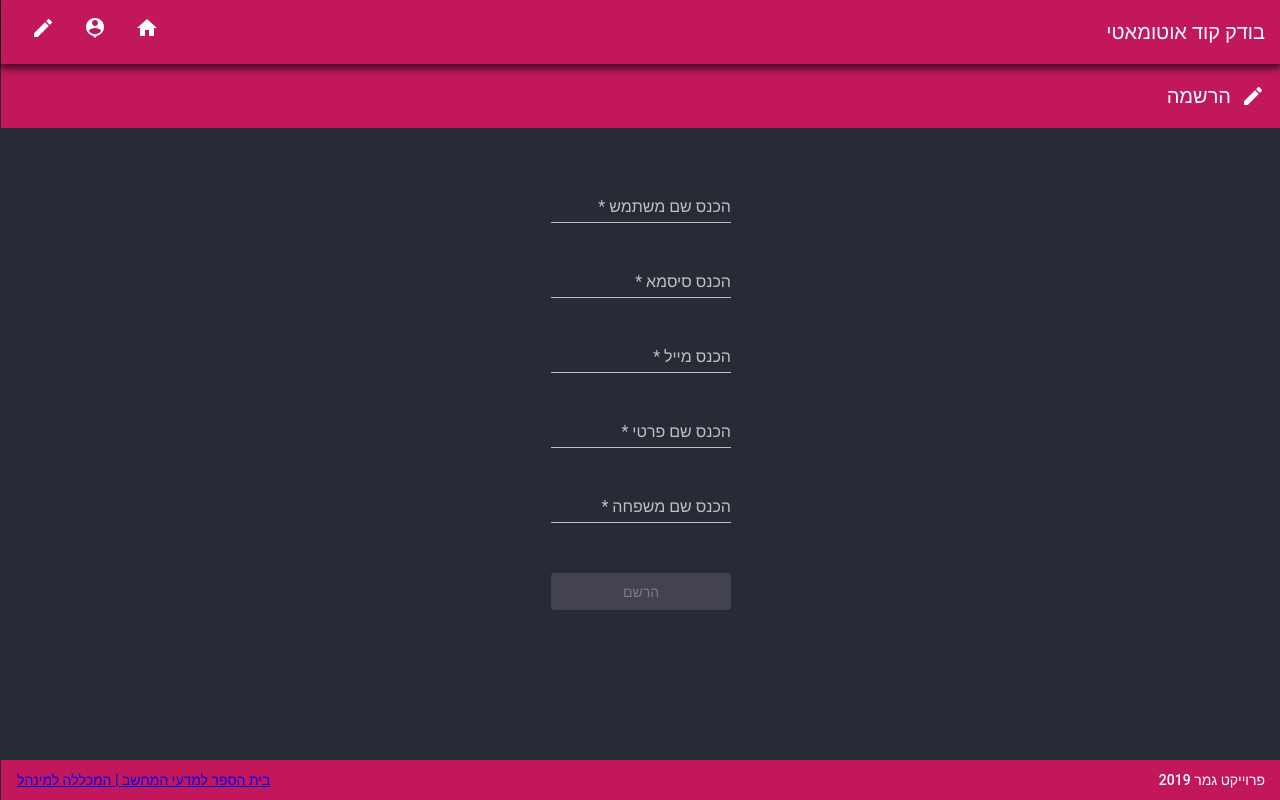
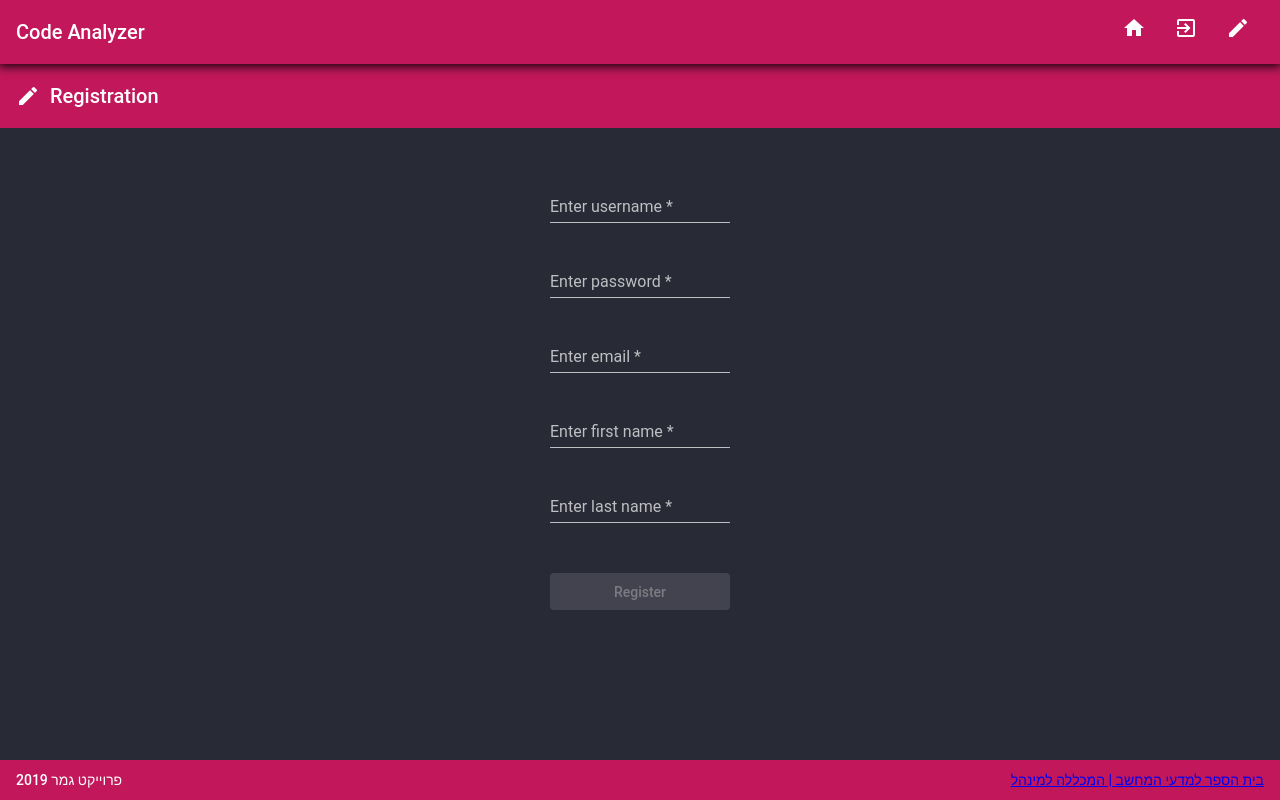
Before and after one commit to lirang4/college_project_web_editor, an Angular app in the folder client/: page /registration in a window 1280 px wide. Built offline with nearby package versions, Linux system fonts and the light colour scheme.

Commit message:
convert site to english and set navigation from login to home page

```diff
--- a/client/src/app/auth/auth.guard.ts
+++ b/client/src/app/auth/auth.guard.ts
@@ -9,7 +9,9 @@ import { AuthService } from '../core/auth.service';
 })
 export class AuthGuard implements CanActivate {
 
-  constructor(private authService: AuthService, private router: Router) { }
+  constructor(
+    private authService: AuthService,
+    private router: Router) { }
 
   canActivate(
     next: ActivatedRouteSnapshot,
--- a/client/src/app/components/header/header.component.html
+++ b/client/src/app/components/header/header.component.html
@@ -1,11 +1,16 @@
 <mat-toolbar color="primary">
   <mat-toolbar-row class="header-layout">
-    <span>בודק קוד אוטומאטי</span>
+    <span class="clickable" (click)="navigage('home')">Code Analyzer</span>
 
     <div>
-      <mat-icon class="header-icon clickable" matTooltip="דף ראשי" (click)="navigage('home')">home</mat-icon>
-      <mat-icon class="header-icon clickable" matTooltip="התחברות" (click)="navigage('login')">person_pin</mat-icon>
-      <mat-icon class="header-icon clickable" matTooltip="הרשמה" (click)="navigage('registration')">edit</mat-icon>
+      <mat-icon class="header-icon clickable" matTooltip="home page" (click)="navigage('home')">home</mat-icon>
+
+      <mat-icon *ngIf="isLoggedIn()" class="header-icon clickable" matTooltip="editor" (click)="navigage('editor')">code</mat-icon>
+      <mat-icon *ngIf="isLoggedIn()" class="header-icon clickable" matTooltip="profile" (click)="navigage('profile')">person_pin</mat-icon>
+      <mat-icon *ngIf="isLoggedIn()" class="header-icon clickable" matTooltip="log out" (click)="onLogout()">power_settings_new</mat-icon>
+
+      <mat-icon *ngIf="!isLoggedIn()" class="header-icon clickable" matTooltip="login" (click)="navigage('login')">exit_to_app</mat-icon>
+      <mat-icon *ngIf="!isLoggedIn()" class="header-icon clickable" matTooltip="registration" (click)="navigage('registration')">edit</mat-icon>
     </div>
   </mat-toolbar-row>
 </mat-toolbar>
--- a/client/src/app/components/header/header.component.ts
+++ b/client/src/app/components/header/header.component.ts
@@ -1,5 +1,7 @@
 import { Component, OnInit } from '@angular/core';
 import { Router } from '@angular/router';
+
+import { AuthService } from 'src/app/core/auth.service';
 
 @Component({
   selector: 'app-header',
@@ -8,9 +10,19 @@ import { Router } from '@angular/router';
 })
 export class HeaderComponent implements OnInit {
 
-  constructor(private router: Router) { }
+  constructor(
+    private router: Router,
+    private authService: AuthService) { }
 
   ngOnInit() { }
+
+  isLoggedIn(): boolean {
+    return this.authService.isLoggedIn;
+  }
+
+  onLogout(): void {
+    this.authService.logout();
+  }
 
   navigage(naviageTo: string): void {
     this.router.navigate([`/${naviageTo}`]);
--- a/client/src/app/core/auth.service.ts
+++ b/client/src/app/core/auth.service.ts
@@ -1,4 +1,5 @@
 import { Injectable } from '@angular/core';
+import { Router } from '@angular/router';
 import { Observable, of } from 'rxjs';
 import { tap, delay } from 'rxjs/operators';
 
@@ -8,14 +9,15 @@ import { tap, delay } from 'rxjs/operators';
 export class AuthService {
   isLoggedIn = false;
 
-  login(): Observable<boolean> {
-    return of(true).pipe(
-      delay(1000),
-      tap(val => this.isLoggedIn = true)
-    );
+  constructor(private router: Router) { }
+
+  login(): void {
+    this.isLoggedIn = true;
+    this.router.navigate(['/home']);
   }
 
   logout(): void {
     this.isLoggedIn = false;
+    this.router.navigate(['/home']);
   }
 }
--- a/client/src/app/pages/home/home.component.html
+++ b/client/src/app/pages/home/home.component.html
@@ -1,5 +1,5 @@
 <mat-toolbar color="primary">
   <mat-toolbar-row class="header">
-    <span class="headline">עמוד ראשי</span>
+    <span class="headline">Code Analyzer</span>
   </mat-toolbar-row>
 </mat-toolbar>
--- a/client/src/app/pages/login/login.component.html
+++ b/client/src/app/pages/login/login.component.html
@@ -1,23 +1,23 @@
 <mat-toolbar color="primary">
   <mat-toolbar-row>
     <mat-icon class="header-icon">person_pin</mat-icon>
-    <span>התחברות</span>
+    <span>Login</span>
   </mat-toolbar-row>
 </mat-toolbar>
 
 <form [formGroup]="loginForm" class="login-container" autocomplete="off" (ngSubmit)="onSubmit()">
   <mat-form-field class="form-field">
-    <input matInput placeholder="הכנס שם משתמש" type="text" formControlName="username" minlength="4" required>
+    <input matInput placeholder="Enter username" type="text" formControlName="username" minlength="4" required>
   </mat-form-field>
 
   <mat-form-field class="form-field">
-    <input matInput placeholder="הכנס סיסמא" type="text" formControlName="password" minlength="6" required>
+    <input matInput placeholder="Enter password" type="text" formControlName="password" minlength="6" required>
   </mat-form-field>
 
-  <span class="recover-password clickable">שחזר סיסמא ></span>
+  <span class="recover-password clickable">Recover Password ></span>
 
   <button mat-raised-button class="login-button" color="primary" type="submit" [disabled]="!loginForm.valid">
-    <span *ngIf="!isLoading">התחבר</span>
+    <span *ngIf="!isLoading">Login</span>
     <mat-spinner *ngIf="isLoading" class="spinner" color="accent" [diameter]="27"></mat-spinner>
   </button>
 </form>
--- a/client/src/app/pages/login/login.component.scss
+++ b/client/src/app/pages/login/login.component.scss
@@ -1,16 +1,14 @@
 .header-icon {
-    margin-left: 10px;
+    margin-right: 10px;
 }
 
 .login-container {
     padding: 50px 550px;
     display: flex;
     flex-direction: column;
-    text-align: right;
 }
 
 .form-field {
-    text-align: right;
     margin-bottom: 10px;
 }
 
--- a/client/src/app/pages/login/login.component.ts
+++ b/client/src/app/pages/login/login.component.ts
@@ -1,5 +1,7 @@
 import { Component, OnInit } from '@angular/core';
 import { FormGroup, FormBuilder, Validators } from '@angular/forms';
+
+import { AuthService } from 'src/app/core/auth.service';
 
 @Component({
   selector: 'app-login',
@@ -10,7 +12,9 @@ export class LoginComponent implements OnInit {
   loginForm: FormGroup;
   isLoading: boolean;
 
-  constructor(private fb: FormBuilder) { }
+  constructor(
+    private fb: FormBuilder,
+    private authService: AuthService) { }
 
   ngOnInit() {
     this.loginForm = this.fb.group({
@@ -23,6 +27,10 @@ export class LoginComponent implements OnInit {
 
   onSubmit(): void {
     this.isLoading = true;
-    setTimeout(() => this.isLoading = false, 5000);
+
+    setTimeout(() => {
+      this.isLoading = false;
+      this.authService.login();
+    }, 3000);
   }
 }
--- a/client/src/app/pages/registration/registration.component.html
+++ b/client/src/app/pages/registration/registration.component.html
@@ -1,33 +1,33 @@
 <mat-toolbar color="primary">
   <mat-toolbar-row>
     <mat-icon class="header-icon">edit</mat-icon>
-    <span>הרשמה</span>
+    <span>Registration</span>
   </mat-toolbar-row>
 </mat-toolbar>
 
 <form [formGroup]="registrationForm" class="registration-container" autocomplete="off" (ngSubmit)="onSubmit()">
   <mat-form-field class="form-field">
-    <input matInput placeholder="הכנס שם משתמש" type="text" formControlName="username" minlength="4" required>
+    <input matInput placeholder="Enter username" type="text" formControlName="username" minlength="4" required>
   </mat-form-field>
 
   <mat-form-field class="form-field">
-    <input matInput placeholder="הכנס סיסמא" type="text" formControlName="password" minlength="6" required>
+    <input matInput placeholder="Enter password" type="text" formControlName="password" minlength="6" required>
   </mat-form-field>
 
   <mat-form-field class="form-field">
-    <input matInput placeholder="הכנס מייל" type="text" formControlName="email" minlength="6" required>
+    <input matInput placeholder="Enter email" type="text" formControlName="email" minlength="6" required>
   </mat-form-field>
 
   <mat-form-field class="form-field">
-    <input matInput placeholder="הכנס שם פרטי" type="text" formControlName="firstName" minlength="4" required>
+    <input matInput placeholder="Enter first name" type="text" formControlName="firstName" minlength="4" required>
   </mat-form-field>
 
   <mat-form-field class="form-field">
-    <input matInput placeholder="הכנס שם משפחה" type="text" formControlName="lastName" minlength="4" required>
+    <input matInput placeholder="Enter last name" type="text" formControlName="lastName" minlength="4" required>
   </mat-form-field>
 
   <button mat-raised-button class="registration-button" color="primary" type="submit" [disabled]="!registrationForm.valid">
-    <span *ngIf="!isLoading">הרשם</span>
+    <span *ngIf="!isLoading">Register</span>
     <mat-spinner *ngIf="isLoading" class="spinner" color="accent" [diameter]="27"></mat-spinner>
   </button>
 </form>
--- a/client/src/app/pages/registration/registration.component.scss
+++ b/client/src/app/pages/registration/registration.component.scss
@@ -1,16 +1,14 @@
 .header-icon {
-    margin-left: 10px;
+    margin-right: 10px;
 }
 
 .registration-container {
     padding: 50px 550px;
     display: flex;
     flex-direction: column;
-    text-align: right;
 }
 
 .form-field {
-    text-align: right;
     margin-bottom: 10px;
 }
 
--- a/client/src/styles.scss
+++ b/client/src/styles.scss
@@ -14,7 +14,6 @@ body {
     font-family: 'Arimo';
     background-color: var(--background-color);
     color: var(--text-color);
-    direction: rtl;
 }
 
 .clickable {
```
